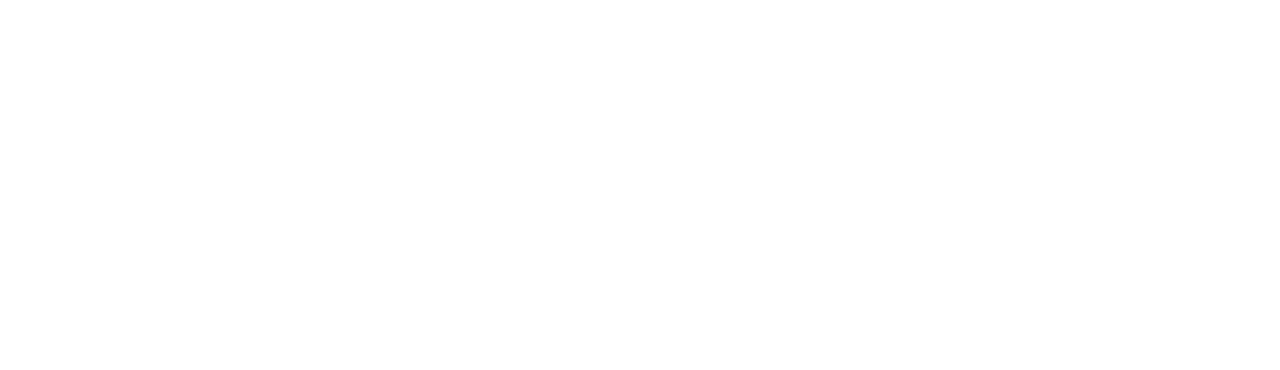
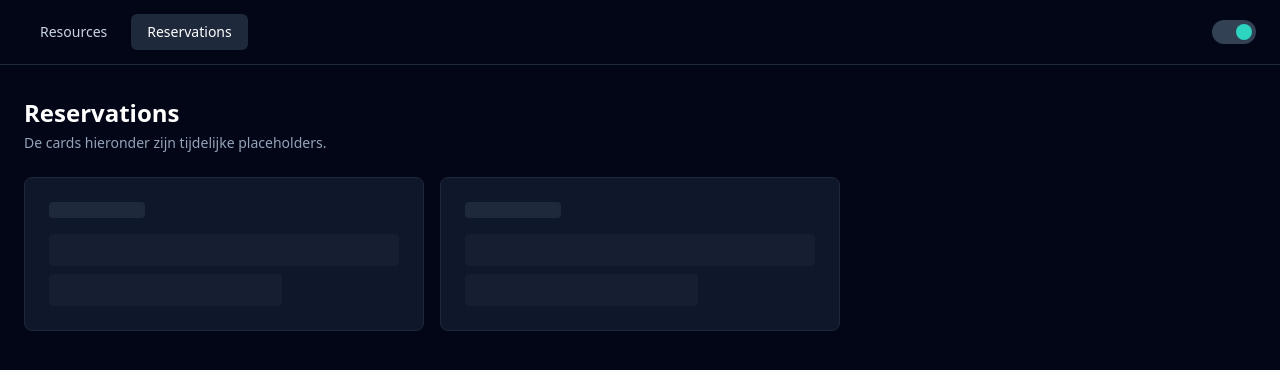
Before and after one commit to bossuytmagaly09/reservation-platform, a Nuxt app: page /reservations in a window 1280 px wide. Before the commit this address had no page. Shown: the top 370 px of the page. Built offline with nearby package versions, Linux system fonts and the light colour scheme.

Commit message:
klaar met de paginastructuur voor beide pagina's, en met navbar

```diff
--- /dev/null
+++ b/components/NavBar.vue
@@ -0,0 +1,52 @@
+<script setup lang="ts">
+// No logic changes needed
+</script>
+
+<template>
+  <!--
+    Outer Wrapper:
+    - w-full: Forces full width
+    - border-b: The border runs edge-to-edge here
+    - bg-slate-950: Background color
+  -->
+  <nav class="w-full border-b border-slate-800 bg-slate-950 sticky top-0 z-50">
+
+    <!--
+      Inner Container:
+      - container mx-auto: Keeps the buttons aligned with your page content
+      - px-6: Adds side padding matching your page layout
+      - h-16: Fixed height for consistency
+    -->
+    <div class="container mx-auto px-6 h-16 flex items-center justify-between">
+
+      <!-- Left: Navigation Links -->
+      <div class="flex items-center gap-2">
+        <NuxtLink
+            to="/"
+            class="px-4 py-2 rounded-md text-sm font-medium transition-colors duration-200"
+            active-class="bg-slate-800 text-white shadow-sm"
+            class-active="text-slate-400 hover:text-slate-200"
+        >
+          Resources
+        </NuxtLink>
+
+        <NuxtLink
+            to="/reservations"
+            class="px-4 py-2 rounded-md text-sm font-medium transition-colors duration-200 text-slate-400 hover:text-slate-200 hover:bg-slate-800/50"
+            active-class="bg-slate-800 text-white shadow-sm"
+        >
+          Reservations
+        </NuxtLink>
+      </div>
+
+      <!-- Right: Theme Toggle -->
+      <div class="flex items-center gap-4">
+
+        <button class="relative w-11 h-6 bg-slate-700 rounded-full transition-colors focus:outline-none focus:ring-2 focus:ring-teal-500 focus:ring-offset-2 focus:ring-offset-slate-900">
+          <span class="absolute right-1 top-1 w-4 h-4 bg-teal-400 rounded-full shadow-sm"></span>
+        </button>
+      </div>
+
+    </div>
+  </nav>
+</template>
--- a/layouts/default.vue
+++ b/layouts/default.vue
@@ -1,10 +1,19 @@
+<script setup lang="ts">
+// No specific logic needed here yet
+</script>
+
 <template>
-  <div>
-    <NuxtPage />
+  <!--
+    Main Layout Container
+    - bg-slate-950: Matches the deep dark background from the screenshot
+    - text-slate-300: Default text color for good contrast
+    - min-h-screen: Ensures full height
+  -->
+  <div class="min-h-screen bg-slate-950 text-slate-300 font-sans antialiased selection:bg-teal-500 selection:text-white">
+    <NavBar />
+
+    <main class="container mx-auto px-6 py-8">
+      <slot />
+    </main>
   </div>
 </template>
-
-
-<script setup>
-
-</script>
--- a/pages/index.vue
+++ b/pages/index.vue
@@ -1,101 +1,23 @@
-<template>
-  <div class="max-w-6xl mx-auto px-6 py-10">
-
-    <!-- PAGINA TITEL -->
-    <h1 class="text-4xl font-bold mb-6 text-[var(--color-primary)]"
-        style="font-family: var(--font-title);">
-      Resources
-    </h1>
-
-    <!-- LOADING STATE -->
-    <div v-if="loading" class="text-center py-20 text-[var(--color-text-muted)]">
-      ⏳ Resources laden...
-    </div>
-
-    <!-- ERROR STATE -->
-    <div v-else-if="error" class="text-center py-20 text-red-500 font-medium">
-      ❌ {{ error }}
-    </div>
-
-    <!-- EMPTY STATE -->
-    <div v-else-if="resources.length === 0" class="text-center py-20 text-[var(--color-text-muted)]">
-      Geen resources gevonden.
-    </div>
-
-    <!-- RESOURCE GRID -->
-    <div class="grid grid-cols-1 md:grid-cols-2 gap-6">
-      <ResourceCard
-          v-for="resource in resources"
-          :key="resource.id"
-          :id="resource.id"
-          :name="resource.name"
-          :type="resource.type"
-          :description="resource.description"
-          :icon="resource.icon"
-          :reservation_count="resource.reservation_count"
-      />
-    </div>
-
-  </div>
-</template>
-
-<script setup>
-/*
-  Dit is de pagina die alle resources ophaalt uit Supabase
-  en ze toont in een grid van ResourceCards.
-*/
-
-import { ref, onMounted } from 'vue'
-import { useSupabase } from '~/composables/useSupabase'
-import ResourceCard from '~/components/ResourceCard.vue'
-
-// Reactive variabelen
-const resources = ref([])
-const loading = ref(true)
-const error = ref(null)
-
-// Supabase client ophalen
-const supabase = useSupabase()
-
-// Data ophalen bij het laden van de pagina
-onMounted(async () => {
-  try {
-    /*
-      Query naar Supabase:
-      We halen alle velden op uit de tabel "resources".
-      Later kunnen we hier ook joins toevoegen voor reservaties.
-    */
-    const { data, error: supaError } = await supabase
-        .from('resources')
-        .select('*')
-
-    if (supaError) {
-      error.value = 'Kon resources niet ophalen: ' + supaError.message
-      return
-    }
-
-    // Voorlopig zetten we reservation_count op 0
-    resources.value = data.map(r => ({
-      ...r,
-      reservation_count: 0
-    }))
-
-  } catch (err) {
-    error.value = 'Onverwachte fout: ' + err.message
-  } finally {
-    loading.value = false
-  }
+<script setup lang="ts">
+useHead({
+  title: 'Resources - App',
 })
 </script>
 
-<style scoped>
-/* Subtiele fade-in animatie */
-div {
-  animation: fadeIn 0.4s ease-out;
-}
+<template>
+  <div class="space-y-6">
+    <!-- Header -->
+    <div>
+      <h1 class="text-2xl font-semibold text-white">Resources</h1>
+      <p class="text-slate-400 text-sm mt-1">Het kader hieronder is een tijdelijke placeholder ter illustratie.</p>
+    </div>
 
-@keyframes fadeIn {
-  from { opacity: 0; transform: translateY(6px); }
-  to   { opacity: 1; transform: translateY(0); }
-}
-</style>
+    <!-- Empty State / Placeholder content -->
+    <div class="border border-dashed border-slate-800 rounded-lg p-12 flex flex-col items-center justify-center text-slate-500">
+      <svg xmlns="http://www.w3.org/2000/svg" width="48" height="48" fill="currentColor" viewBox="0 0 256 256" class="mb-4 opacity-50">
+        <path d="M224,176a8,8,0,0,1-8,8H40a8,8,0,0,1,0-16H216A8,8,0,0,1,224,176ZM104,80H40a8,8,0,0,0,0,16h64a8,8,0,0,0,0-16Zm112,0H136a8,8,0,0,0,0,16h80a8,8,0,0,0,0-16Zm-28.43,54.12L159.2,165.6a8,8,0,0,1-11.31-11.31l28.37-31.48a8,8,0,0,1,11.31,0l28.37,31.48a8,8,0,0,1-11.31,11.31Z"></path>
+      </svg>
+      <span>No resources found</span>
+    </div>
+  </div>
+</template>
--- /dev/null
+++ b/pages/reservations.vue
@@ -0,0 +1,32 @@
+<script setup lang="ts">
+useHead({
+  title: 'Reservations - App',
+})
+</script>
+
+<template>
+  <div class="space-y-6">
+    <!-- Header -->
+    <div>
+      <h1 class="text-2xl font-semibold text-white">Reservations</h1>
+      <p class="text-slate-400 text-sm mt-1">De cards hieronder zijn tijdelijke placeholders.</p>
+    </div>
+
+    <!-- Empty State / Placeholder content -->
+    <div class="grid grid-cols-1 md:grid-cols-2 lg:grid-cols-3 gap-4">
+      <!-- Dummy Card 1 -->
+      <div class="bg-slate-900 border border-slate-800 rounded-lg p-6 hover:border-slate-700 transition-colors">
+        <div class="h-4 w-24 bg-slate-800 rounded mb-4"></div>
+        <div class="h-8 w-full bg-slate-800/50 rounded mb-2"></div>
+        <div class="h-8 w-2/3 bg-slate-800/50 rounded"></div>
+      </div>
+
+      <!-- Dummy Card 2 -->
+      <div class="bg-slate-900 border border-slate-800 rounded-lg p-6 hover:border-slate-700 transition-colors">
+        <div class="h-4 w-24 bg-slate-800 rounded mb-4"></div>
+        <div class="h-8 w-full bg-slate-800/50 rounded mb-2"></div>
+        <div class="h-8 w-2/3 bg-slate-800/50 rounded"></div>
+      </div>
+    </div>
+  </div>
+</template>
```
Also changed, not shown: 1 other file (tests, documents, lock files or other folders).
